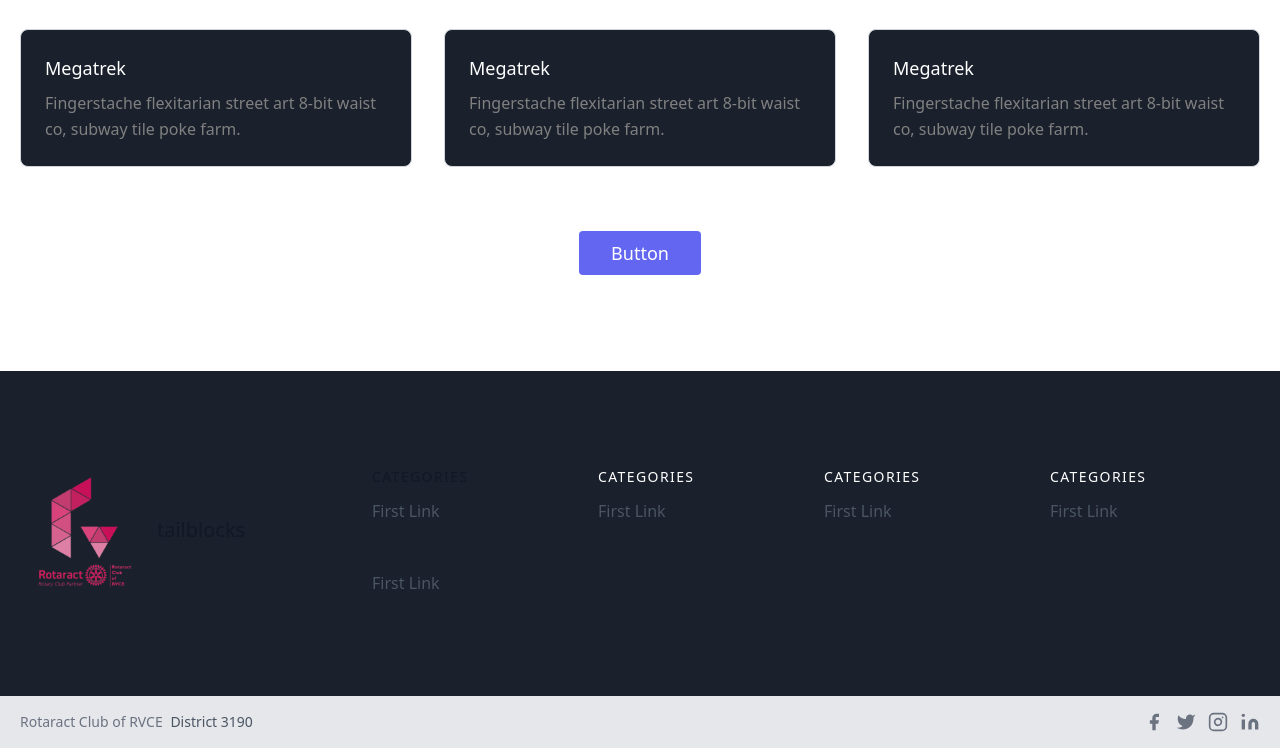
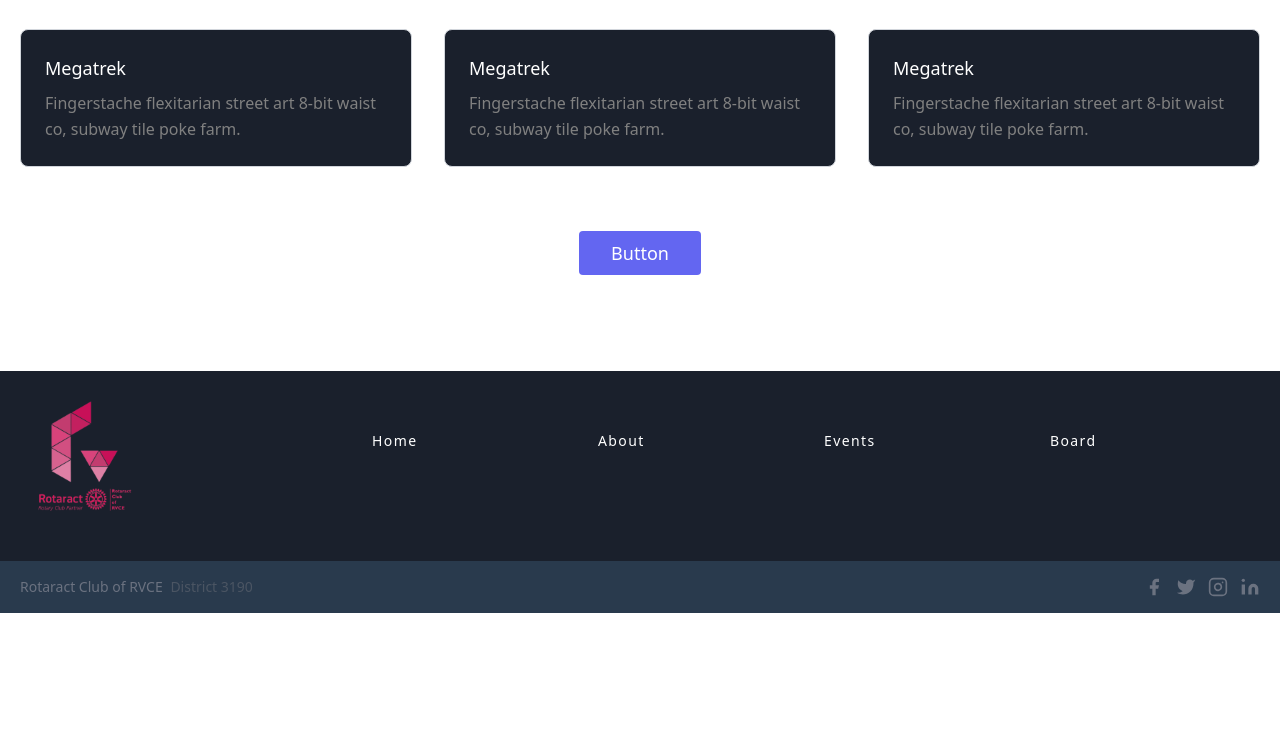
Before and after one commit to AbhinandSB/rotaractmainbackup, a plain HTML site: page events.html in a window 1280 px wide. Shown: the part 748-1496 px from the top of the page. After the commit the page ends 1361 px from the top, so only its background shows below. Drawn offline with nearby package versions, Linux system fonts and the light colour scheme.

Commit message:
Update events.html

```diff
--- a/events.html
+++ b/events.html
@@ -52,8 +52,8 @@
           <nav class="md:ml-auto flex flex-wrap items-center text-base justify-center" style="color:white;" >
             <a href="index.html" class="mr-5 hover:text-gray-900" id="navhigh">Home</a>
             <a href="about.html" class="mr-5 hover:text-gray-900" id="navhigh">About</a>
-        <a class="mr-5 hover:text-gray-900" id="navhigh"></a>
-        <a class="mr-5 hover:text-gray-900" id="navhigh">Events</a>
+            <a href="Upcoming.html" class="mr-5 hover:text-gray-900" id="navhigh">Upcoming</a>
+            <a href="events.html" class="mr-5 hover:text-gray-900" id="navhigh"  style="color:#f50136;">Events</a>
             <a class="mr-5 hover:text-gray-900" id="navhigh">Experience</a>
             <a class="mr-5 hover:text-gray-900">Board</a>
           </nav>
@@ -64,6 +64,7 @@
           </button>
         </div>
       </header>
+
 
 
 
@@ -145,62 +146,38 @@
 
 
 
-
   <footer class="text-gray-700 body-font" style="background-color: rgba(26,32,44); ">
-    <div class="container px-5 py-24 mx-auto flex md:items-center lg:items-start md:flex-row md:flex-no-wrap flex-wrap flex-col">
+    <div class="container px-5 py-24 mx-auto flex md:items-center lg:items-start md:flex-row md:flex-no-wrap flex-wrap flex-col" style="height:190px; padding-top: 20px;">
       <div class="w-64 flex-shrink-0 md:mx-0 mx-auto text-center md:text-left" >
         <a class="flex title-font font-medium items-center md:justify-start justify-center text-gray-900">
           <img src="rlogo.png">
-          <span class="ml-3 text-xl">tailblocks</span>
+          <span class="ml-3 text-xl"></span>
         </a>
         <p class="mt-2 text-sm text-gray-500" style="padding-left: 30px;"></p>
       </div>
-      <div class="flex-grow flex flex-wrap md:pl-20 -mb-10 md:mt-0 mt-10 md:text-left text-center">
+      <div class="flex-grow flex flex-wrap md:pl-20 -mb-10 md:mt-0 mt-10 md:text-left text-center" style="padding-top: 40px;">
         <div class="lg:w-1/4 md:w-1/2 w-full px-4">
-          <h2 class="title-font font-medium text-gray-900 tracking-widest text-sm mb-3">CATEGORIES</h2>
-          <nav class="list-none mb-10">
-            <li>
-              <a class="text-gray-600 hover:text-gray-800">First Link</a>
-            </li>
-            <br>
-            <br>
-            <li>
-              <a class="text-gray-600 hover:text-gray-800">First Link</a>
-            </li>
+          <a href="index.html"><h2 class="title-font font-medium text-gray-900 tracking-widest text-sm mb-3" style="color:white;">Home</h2></a>
 
-          </nav>
         </div>
         <div class="lg:w-1/4 md:w-1/2 w-full px-4">
-          <h2 class="title-font font-medium text-gray-900 tracking-widest text-sm mb-3" style="color:white;">CATEGORIES</h2>
-          <nav class="list-none mb-10">
-            <li>
-              <a class="text-gray-600 hover:text-gray-800">First Link</a>
-            </li>
+            <a href="about.html"><h2 class="title-font font-medium text-gray-900 tracking-widest text-sm mb-3" style="color:white;">About</h2></a>
 
-          </nav>
         </div>
         <div class="lg:w-1/4 md:w-1/2 w-full px-4">
-          <h2 class="title-font font-medium text-gray-900 tracking-widest text-sm mb-3" style="color:white;">CATEGORIES</h2>
-          <nav class="list-none mb-10">
-            <li>
-              <a class="text-gray-600 hover:text-gray-800">First Link</a>
-            </li>
+            <a href="events.html"><h2 class="title-font font-medium text-gray-900 tracking-widest text-sm mb-3" style="color:white;">Events</h2></a>
 
-          </nav>
         </div>
         <div class="lg:w-1/4 md:w-1/2 w-full px-4">
-          <h2 class="title-font font-medium text-gray-900 tracking-widest text-sm mb-3" style="color:white;">CATEGORIES</h2>
-          <nav class="list-none mb-10">
-            <li>
-              <a class="text-gray-600 hover:text-gray-800">First Link</a>
-            </li>
+           <a href=""><h2 class="title-font font-medium text-gray-900 tracking-widest text-sm mb-3" style="color:white;">Board</h2></a>
 
-          </nav>
         </div>
       </div>
     </div>
 
-    <div class="bg-gray-200">
+
+    </div>
+    <div class="bg-gray-200" style="background-color:rgb(41, 58, 77); ">
         <div class="container mx-auto py-4 px-5 flex flex-wrap flex-col sm:flex-row">
           <p class="text-gray-500 text-sm text-center sm:text-left">Rotaract Club of RVCE
             <a href="http://rotaractrvce3190.com/news.html" rel="noopener noreferrer" class="text-gray-600 ml-1" target="_blank">District 3190</a>
@@ -230,8 +207,6 @@
             </a>
           </span>
         </div>
-    </div>
   </footer>
-
   </body>
   </html>
```
Lines whose indentation alone changed are shown as unchanged.
